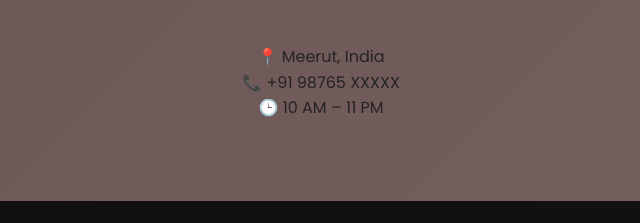
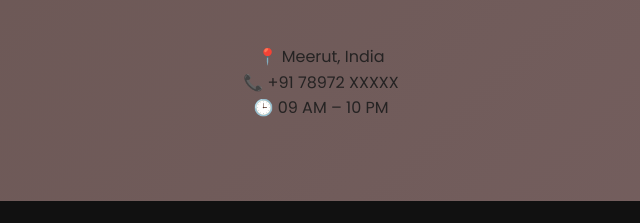
Before and after one commit to Pragya-Malik/Delish-Project, a plain HTML site: page frontend/index.html in a window 1280 px wide. Shown: the part 2959-3182 px from the top of the page, 319-959 px from the left. Drawn offline with nearby package versions, Linux system fonts and the light colour scheme; no server answers.

Commit message:
edit some changes into index.html

```diff
--- a/frontend/index.html
+++ b/frontend/index.html
@@ -102,8 +102,8 @@
   <section id="contact" class="section">
     <h2>Visit Us</h2>
     <p>📍 Meerut, India</p>
-    <p>📞 +91 98765 XXXXX</p>
-    <p>🕒 10 AM – 11 PM</p>
+    <p>📞 +91 78972 XXXXX</p>
+    <p>🕒 09 AM – 10 PM</p>
   </section>
 
   <footer>
```
